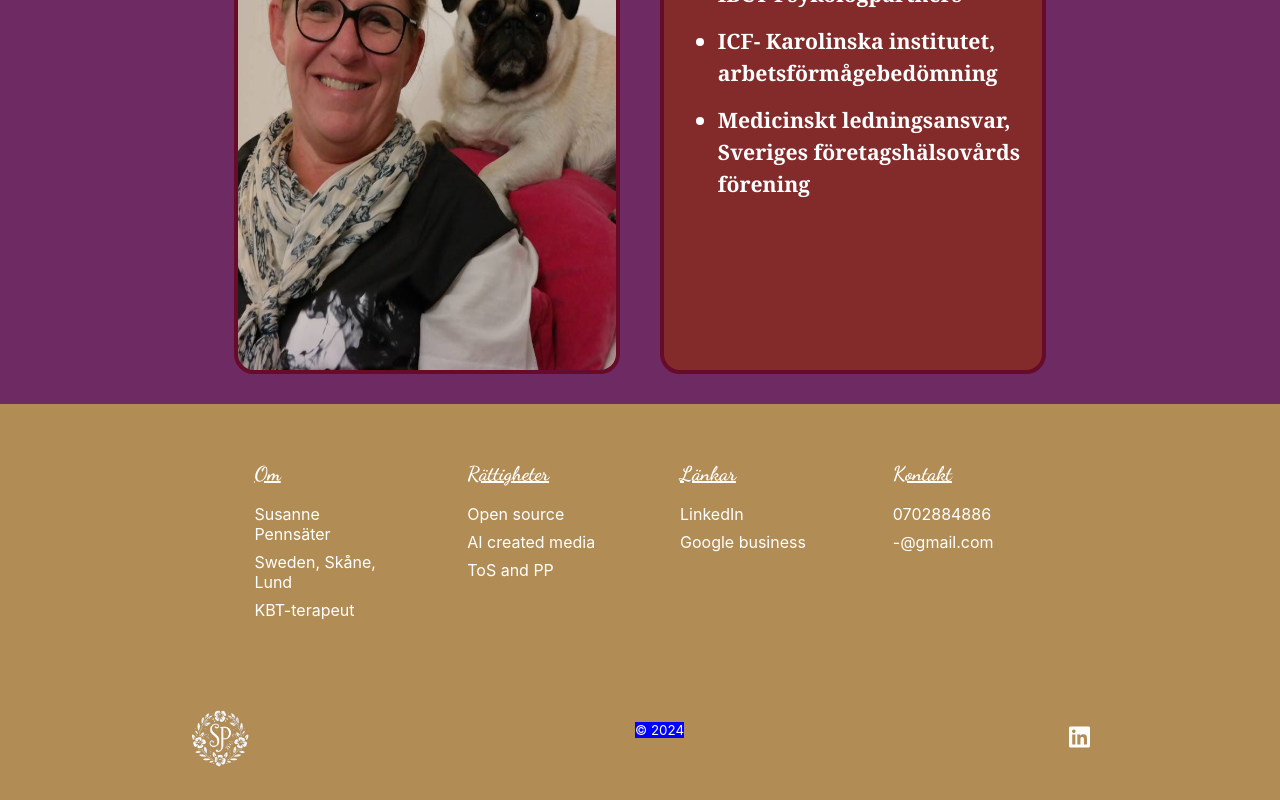
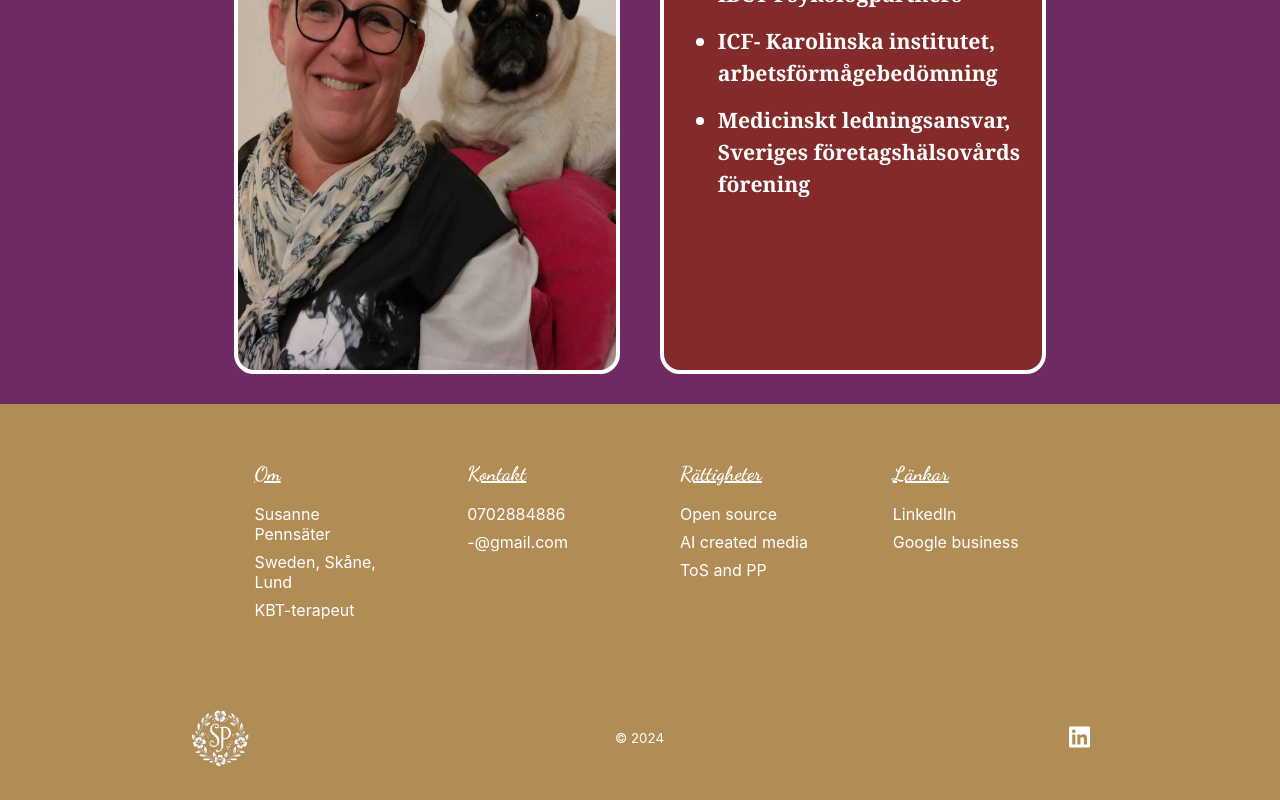
Before and after one commit to filippennsater/sp-website, a React (Create React App) app: page /about in a window 1280 px wide. Shown: the part 847-1647 px from the top of the page. Built offline with nearby package versions, Linux system fonts and the light colour scheme.

Commit message:
fixed the footer so things are centered, also changed the border-style in AboutSection

```diff
--- a/src/components/footer/Footer.jsx
+++ b/src/components/footer/Footer.jsx
@@ -24,10 +24,9 @@ function Footer() {
                     </div>
 
                     <div className='footer-link-items'>
-                        <h2>Rättigheter</h2>
-                        <Link to='https://opensource-7d53e.web.app' target='_blank'>Open source</Link>
-                        <Link to='https://mediainformation-ca3b9.web.app' target='_blank'>AI created media</Link>
-                        <Link to='https://userinformation-76154.web.app' target='_blank'>ToS and PP</Link>
+                        <h2>Kontakt</h2>
+                        <div className='p3'>0702884886</div>
+                        <div className='p3'>-@gmail.com</div>
                     </div>
 
                 </div>
@@ -35,16 +34,17 @@ function Footer() {
                 <div className='footer-link-wrapper'>
 
                     <div className='footer-link-items'>
+                        <h2>Rättigheter</h2>
+                        <Link to='https://opensource-7d53e.web.app' target='_blank'>Open source</Link>
+                        <Link to='https://mediainformation-ca3b9.web.app' target='_blank'>AI created media</Link>
+                        <Link to='https://userinformation-76154.web.app' target='_blank'>ToS and PP</Link>
+                    </div>
+
+                    <div className='footer-link-items'>
                         <h2>Länkar</h2>
                         <Link to='https://www.linkedin.com/in/susanne-penns%C3%A4ter-2a0636138/' target='_blank'>LinkedIn</Link>
                         <Link to='' target='_blank'>Google business</Link>
 
-                    </div>
-
-                    <div className='footer-link-items'>
-                        <h2>Kontakt</h2>
-                        <div className='p3'>0702884886</div>
-                        <div className='p3'>-@gmail.com</div>
                     </div>
 
                 </div>
--- a/src/components/footer/Footer.scss
+++ b/src/components/footer/Footer.scss
@@ -115,6 +115,7 @@
   }
 
   .social-media-wrap {
+    //background-color: red;
     display: flex;
     justify-content: space-between;
     align-items: center;
@@ -145,9 +146,12 @@
 
 
   .website-rights {
-    background-color: blue;
+    //background-color: blue;
     color: #ffffff;
-    margin-bottom: 16px;
+    margin-bottom: 15px;
+    margin-top: 15px;
+    text-align: center;
+    margin-left: -40px;
   }
 
   @media screen and (max-width: 820px) {
@@ -169,6 +173,10 @@
 
     .social-media-wrap {
       flex-direction: column;
+    }
+
+    .website-rights {
+      margin-left: 0px;
     }
   }
 
--- a/src/pages/about/AboutSection.scss
+++ b/src/pages/about/AboutSection.scss
@@ -34,7 +34,7 @@
     margin: 20px;
     border-radius: 20px;
     border-width: 4px;
-    border-color: #660b29;
+    border-color: #ffffff;
     border-style:solid;
     //text-align: center;
     flex-flow: column;
```
